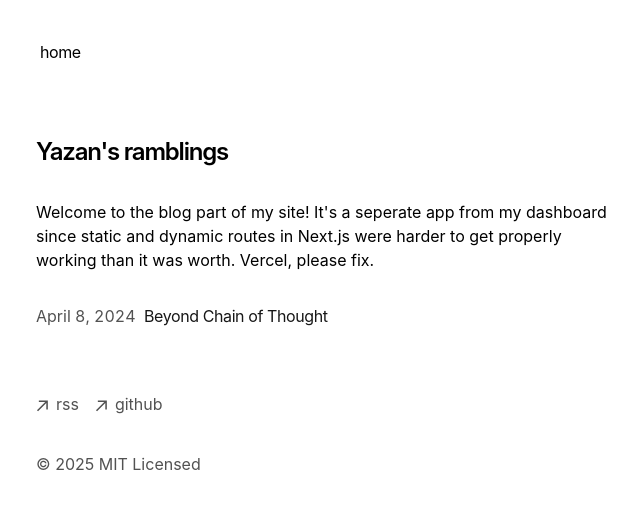
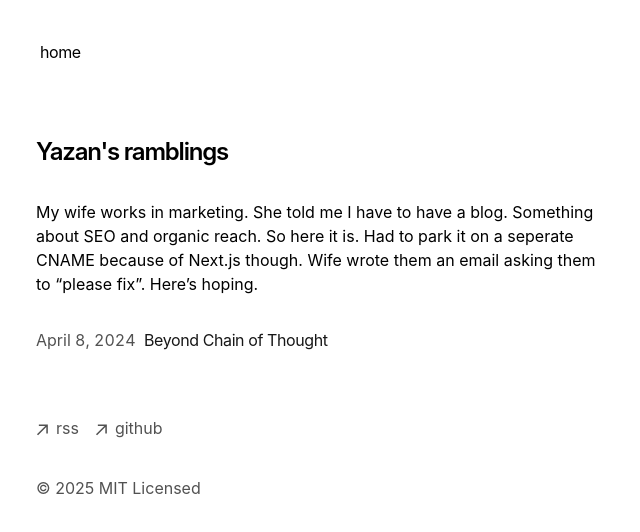
Before and after one commit to YazanKittaneh/blog.yazan.io, a Next.js app: page / in a window 1280 px wide. Shown: the top 532 px of the page, without its empty margins (316-956 px from the left). Built offline with nearby package versions, Linux system fonts and the light colour scheme.

Commit message:
Update page.tsx

```diff
--- a/app/page.tsx
+++ b/app/page.tsx
@@ -7,7 +7,7 @@ export default function Page() {
         Yazan's ramblings
       </h1>
       <p className="mb-4">
-        {`Welcome to the blog part of my site! It's a seperate app from my dashboard since static and dynamic routes in Next.js were harder to get properly working than it was worth. Vercel, please fix.  `}
+        {`My wife works in marketing. She told me I have to have a blog. Something about SEO and organic reach. So here it is. Had to park it on a seperate CNAME because of Next.js though. Wife wrote them an email asking them to “please fix”. Here’s hoping. `}
       </p>
       <div className="my-8">
         <BlogPosts />
```
